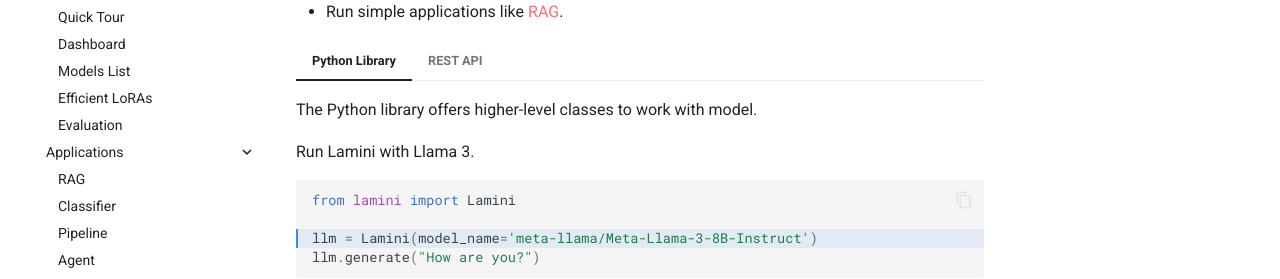
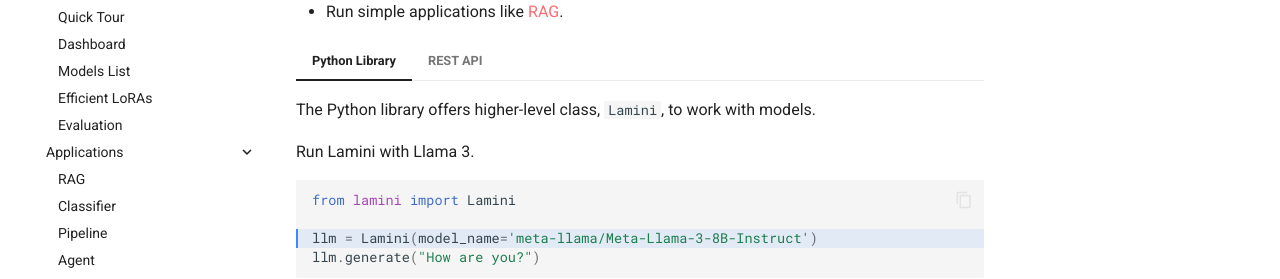
Before and after one commit to lamini-ai/lamini-ai.github.io, an MkDocs documentation site: the page built from docs/inference/quick_tour.md, in a window 1280 px wide and 900 px high. Shown: the part 390-669 px from the top of the window. Built offline with MkDocs 1.6.1 and Material for MkDocs 9.7.7, drawn with Linux system fonts in a browser that asks for light colours.

Commit message:
Update Lamini model

````diff
--- a/docs/inference/quick_tour.md
+++ b/docs/inference/quick_tour.md
@@ -9,7 +9,7 @@
 
 === "Python Library"
 
-    The Python library offers higher-level classes to work with model.
+    The Python library offers higher-level class, `Lamini`, to work with models.
 
     Run Lamini with Llama 3.
     ```python hl_lines="3"
````
